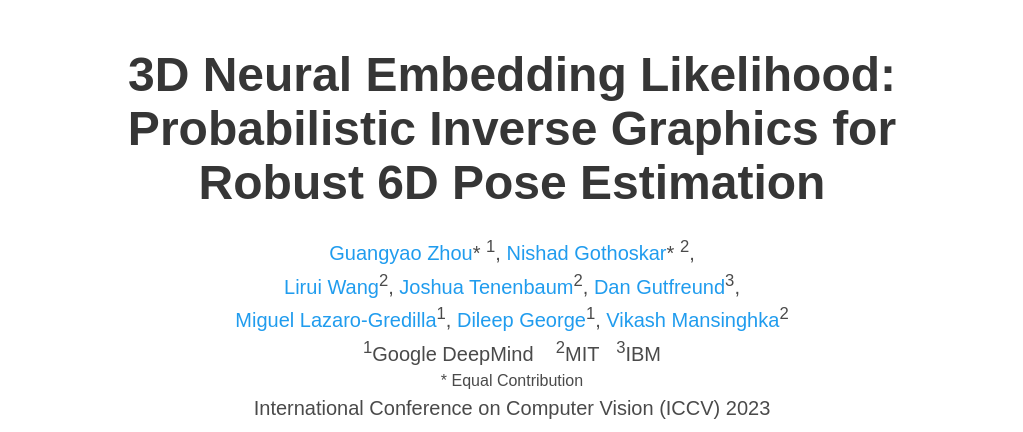
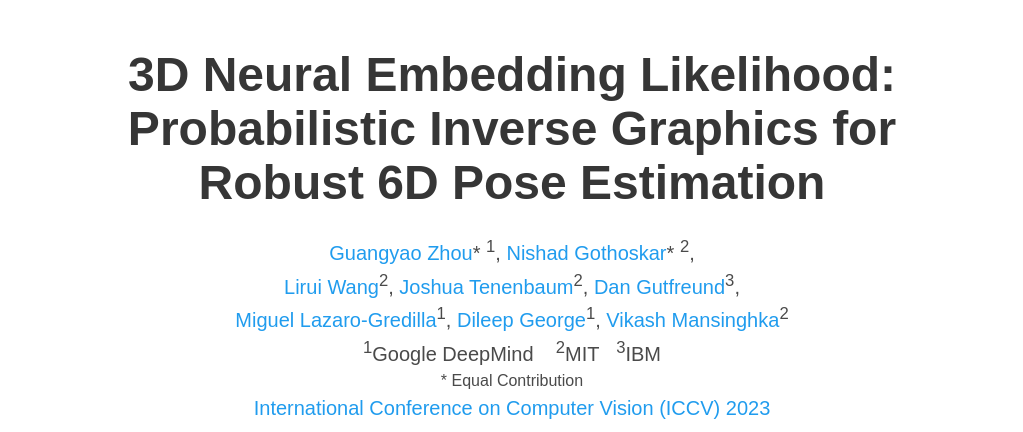
Before and after one commit to probcomp/nel, a plain HTML site: page index.html in a window 1280 px wide. Shown: the top 432 px of the page, without its empty margins (128-1151 px from the left). Drawn offline with nearby package versions, Linux system fonts and the light colour scheme; some icons are missing; a web font is replaced by a local one.

Commit message:
Link to ICCV

```diff
--- a/index.html
+++ b/index.html
@@ -72,7 +72,7 @@
             </div>
 
             <div class="is-size-5 publication-authors">
-              <span class="author-block">International Conference on Computer Vision (ICCV) 2023</span>
+		    <span class="author-block"><a href="https://iccv2023.thecvf.com/">International Conference on Computer Vision (ICCV) 2023</a></span>
             </div>
 
             <div class="column has-text-centered">
```
